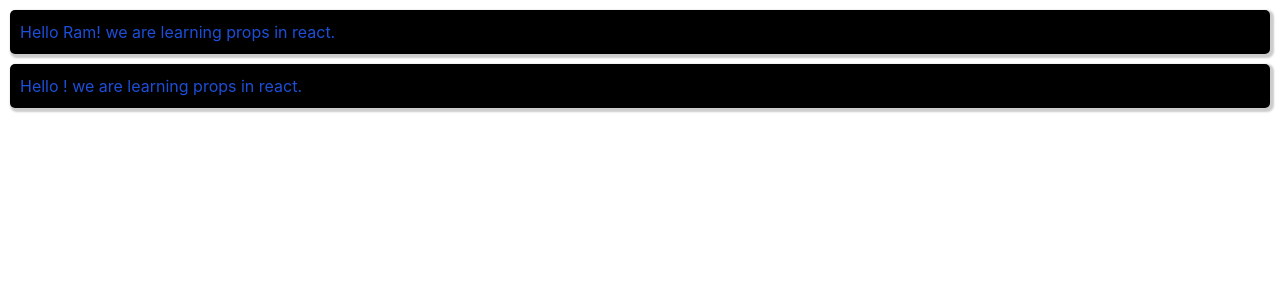
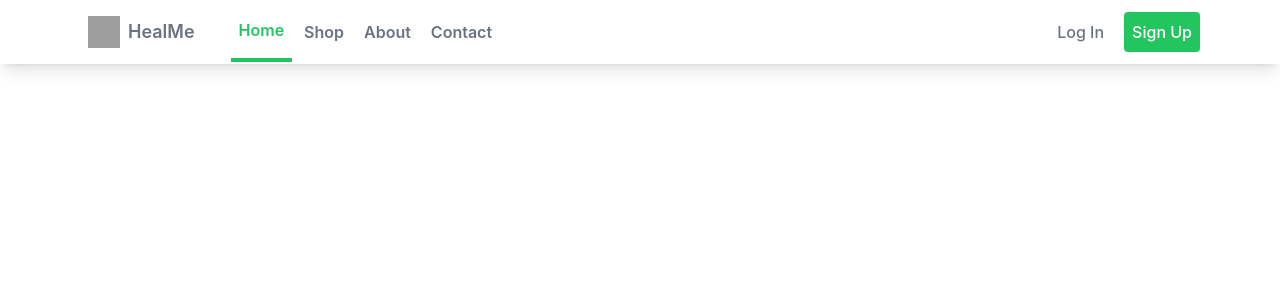
Before and after one commit to ruchibajra/MERN-Fundamentals, a React (Create React App) app in the folder Cerave/cerave/: page / in a window 1280 px wide. Shown: the top 300 px of the page. Built offline with nearby package versions, Linux system fonts and the light colour scheme; grey boxes are pictures that could not be loaded.

Commit message:
Navbar and npm install

```diff
--- a/Cerave/cerave/package.json
+++ b/Cerave/cerave/package.json
@@ -8,6 +8,7 @@
     "@testing-library/user-event": "^13.5.0",
     "react": "^18.3.1",
     "react-dom": "^18.3.1",
+    "react-router-dom": "^6.24.1",
     "react-scripts": "5.0.1",
     "web-vitals": "^2.1.4"
   },
--- a/Cerave/cerave/src/App.js
+++ b/Cerave/cerave/src/App.js
@@ -1,15 +1,26 @@
-import './App.css';
-import GreetComponent from './components/props/greetComponent';
-import GreetRamComponent from './components/props/greetRamComponent';
-import React from 'react';
+import "./App.css";
+import AboutComponent from "./components/About/AboutComponent";
+import HomeComponent from "./components/Home/HomeComponent";
+import Navbar from "./components/Navbar/navbar";
+// import GreetComponent from "./components/props/greetComponent";
+// import GreetRamComponent from "./components/props/greetRamComponent";
+import React from "react";
+import { BrowserRouter as Router, Routes, Route } from "react-router-dom";
 
 function App() {
   return (
     <>
-    <GreetRamComponent/>
-    <GreetComponent/>
+      <Router>
+        <div>
+          <Navbar />
+          <Routes>
+            <Route path="/" element={<HomeComponent />} />
+            <Route path="/about" element={<AboutComponent />} />
+          </Routes>
+        </div>
+      </Router>
     </>
-     );
+  );
 }
 
 export default App;
--- /dev/null
+++ b/Cerave/cerave/src/components/About/AboutComponent.jsx
@@ -0,0 +1,11 @@
+import React from 'react'
+
+const AboutComponent = () => {
+  return (
+    <div>
+
+    </div>
+  )
+}
+
+export default AboutComponent
--- /dev/null
+++ b/Cerave/cerave/src/components/Home/HomeComponent.jsx
@@ -0,0 +1,11 @@
+import React from 'react'
+
+const HomeComponent = () => {
+  return (
+    <div>
+
+    </div>
+  )
+}
+
+export default HomeComponent
--- /dev/null
+++ b/Cerave/cerave/src/components/Navbar/navbar.jsx
@@ -0,0 +1,67 @@
+import React, { useState } from 'react';
+import { Link } from 'react-router-dom';
+
+function Navbar() {
+  const [isOpen, setIsOpen] = useState(false);
+
+  return (
+    <nav className="bg-white shadow-lg">
+      <div className="max-w-6xl mx-auto px-4">
+        <div className="flex justify-between">
+          <div className="flex space-x-7">
+            <div>
+              {/* Logo */}
+              <Link to="/" className="flex items-center py-4 px-2">
+                <img src="/logo.png" alt="Logo" className="h-8 w-8 mr-2" />
+                <span className="font-semibold text-gray-500 text-lg">HealMe</span>
+              </Link>
+            </div>
+            {/* Primary Navbar items */}
+            <div className="hidden md:flex items-center space-x-1">
+              <Link to="/" className="py-4 px-2 text-green-500 border-b-4 border-green-500 font-semibold ">Home</Link>
+              <Link to="/shop" className="py-4 px-2 text-gray-500 font-semibold hover:text-green-500 transition duration-300">Shop</Link>
+              <Link to="/about" className="py-4 px-2 text-gray-500 font-semibold hover:text-green-500 transition duration-300">About</Link>
+              <Link to="/contact" className="py-4 px-2 text-gray-500 font-semibold hover:text-green-500 transition duration-300">Contact</Link>
+            </div>
+          </div>
+          {/* Secondary Navbar items */}
+          <div className="hidden md:flex items-center space-x-3 ">
+            <Link to="/login" className="py-2 px-2 font-medium text-gray-500 rounded hover:bg-gray-200 transition duration-300">Log In</Link>
+            <Link to="/signup" className="py-2 px-2 font-medium text-white bg-green-500 rounded hover:bg-green-400 transition duration-300">Sign Up</Link>
+          </div>
+          {/* Mobile menu button */}
+          <div className="md:hidden flex items-center">
+            <button className="outline-none mobile-menu-button" onClick={() => setIsOpen(!isOpen)}>
+              <svg className=" w-6 h-6 text-gray-500 hover:text-green-500 "
+                x-show="!showMenu"
+                fill="none"
+                strokeLinecap="round"
+                strokeLinejoin="round"
+                strokeWidth="2"
+                viewBox="0 0 24 24"
+                stroke="currentColor"
+              >
+                <path d="M4 6h16M4 12h16m-7 6h7" />
+              </svg>
+            </button>
+          </div>
+        </div>
+      </div>
+      {/* Mobile menu */}
+      {isOpen && (
+        <div className="md:hidden">
+          <ul className="">
+            <li><a href="/" className="block text-sm px-2 py-4 text-white bg-green-500 font-semibold">Home</a></li>
+            <li><a href="/shop" className="block text-sm px-2 py-4 hover:bg-green-500 transition duration-300">Shop</a></li>
+            <li><Link to="/about" className="block text-sm px-2 py-4 hover:bg-green-500 transition duration-300">About</Link></li>
+            <li><Link to="/contact" className="block text-sm px-2 py-4 hover:bg-green-500 transition duration-300">Contact</Link></li>
+            <li><Link to="/login" className="block text-sm px-2 py-4 hover:bg-green-500 transition duration-300">Log In</Link></li>
+            <li><Link to="/signup" className="block text-sm px-2 py-4 hover:bg-green-500 transition duration-300">Sign Up</Link></li>
+          </ul>
+        </div>
+      )}
+    </nav>
+  );
+}
+
+export default Navbar;
--- /dev/null
+++ b/Cerave/cerave/src/components/props/parentComponent.js
@@ -0,0 +1,11 @@
+import React from 'react'
+
+const ParentComponent = () => {
+  return (
+    <div>
+
+    </div>
+  )
+}
+
+export default ParentComponent
--- a/Cerave/cerave/tailwind.config.js
+++ b/Cerave/cerave/tailwind.config.js
@@ -1,6 +1,6 @@
 /** @type {import('tailwindcss').Config} */
 module.exports = {
-  content: ['./src/**/*.{js, jsx, html}'],
+  content: ['./src/**/*.{js,jsx,html}'],
   theme: {
     extend: {},
   },
```
Also changed, not shown: 1 other file (tests, documents, lock files or other folders).
